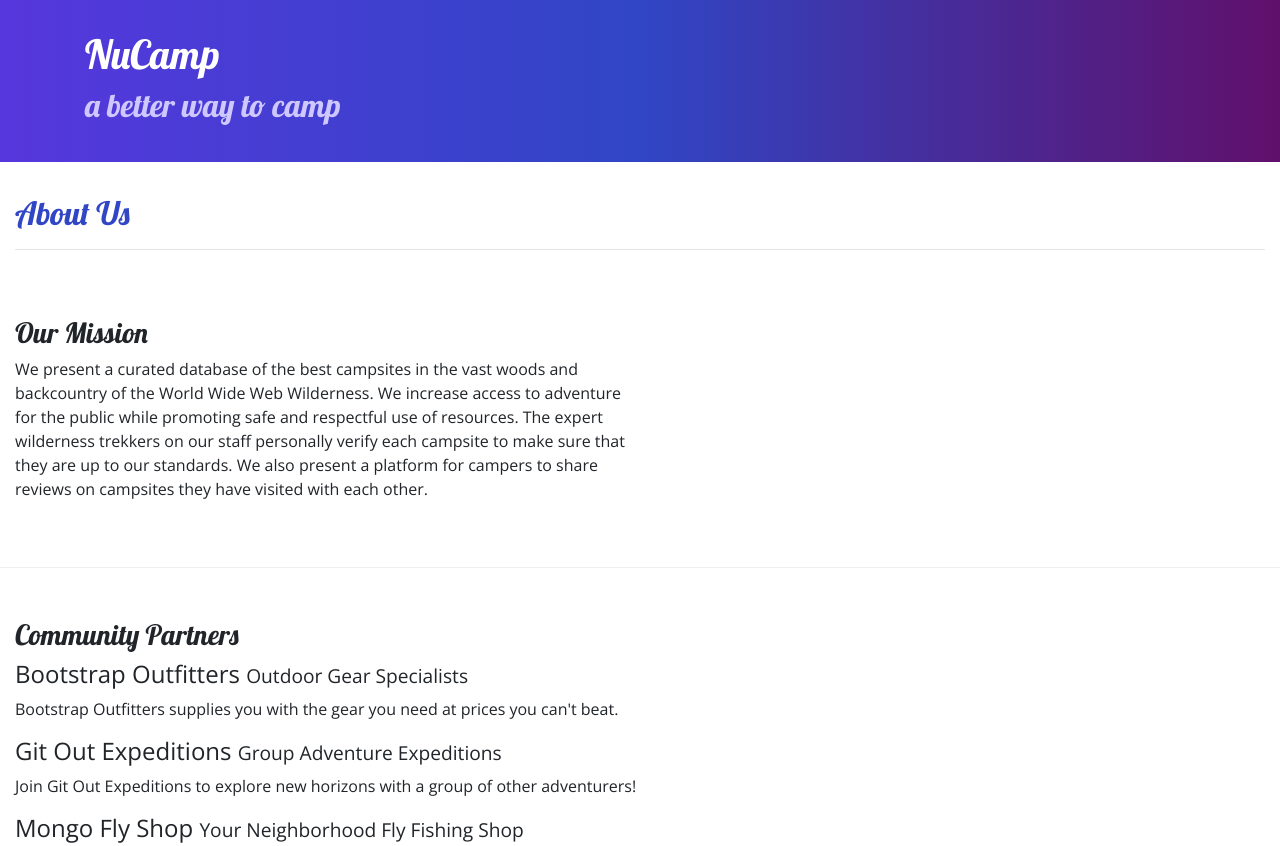
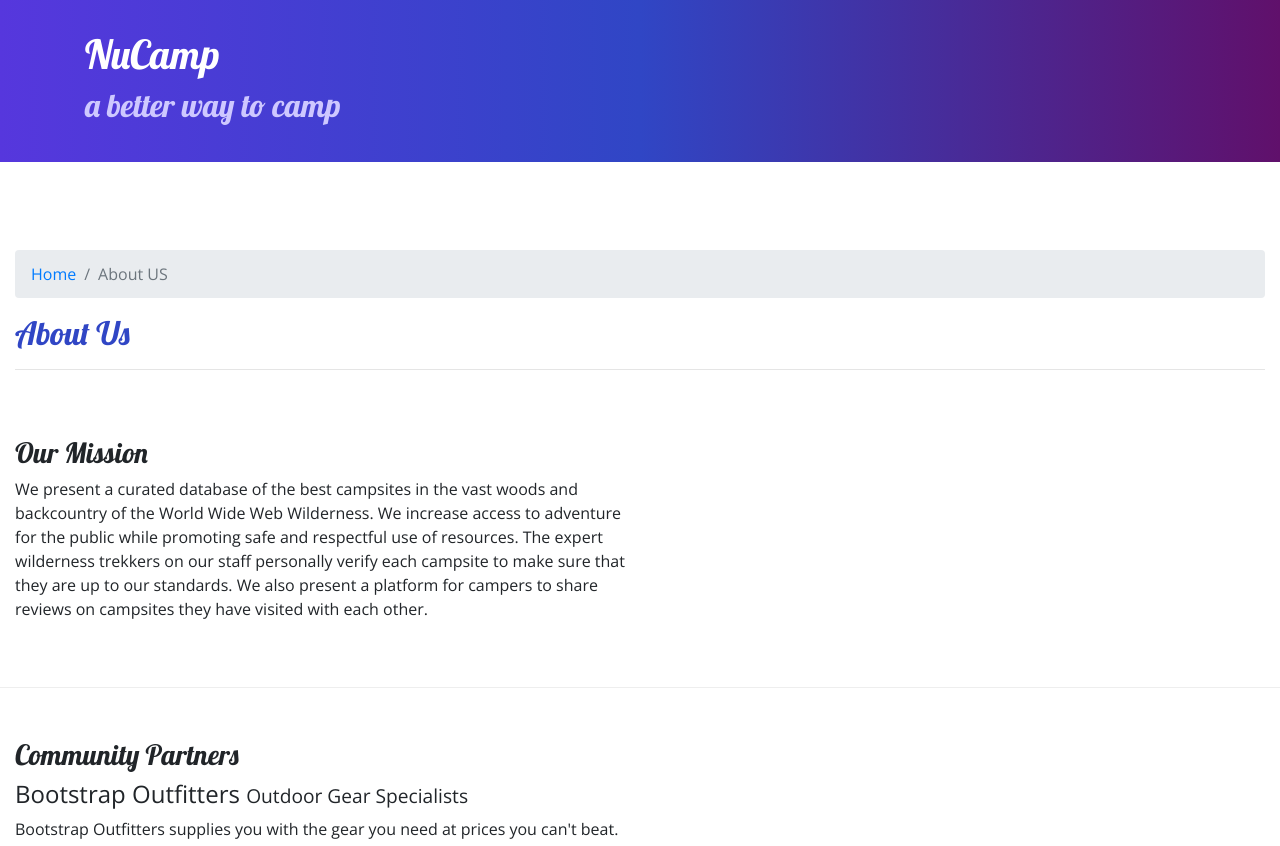
Before and after one commit to roylowe/nucampWebsite, a website: page aboutus.html in a window 1280 px wide. Shown: the top 846 px of the page. Drawn offline with nearby package versions, Linux system fonts and the light colour scheme.

Commit message:
added navigation bar section

```diff
--- a/aboutus.html
+++ b/aboutus.html
@@ -24,10 +24,30 @@
             </div>
         </div>
     </header>
+    <!--Navigation bar section-->
+    <nav class="navbar navbar-expand-sm navbar-dark sticky-top">
+        <div class="container">
+            <button class="navbar-toggler ml-auto" type="button" data-toggle="collapse" data-target="#nucampNavbar">
+                <span class="navbar-toggler-icon"></span>
+            </button>
+            <div class="collapse navbar-collapse" id="nucampNavbar">
+                <ul class="navbar-nav">
+                    <li class="nav-item"><a class="nav-link" href="index.html">Home</a></li>
+                    <li class="nav-item active"><a class="nav-link" href="aboutus.html">About</a></li>
+                    <li class="nav-item"><a class="nav-link" href="#">Sites</a></li>
+                    <li class="nav-item"><a class="nav-link" href="#">Contact</a></li>
+                </ul>
+            </div>
+        </div>
+    </nav>
     <!--bootstrap container for about us section-->
     <div class="container-fluid">
         <div class="row">
             <div class="col">
+                <ol class="breadcrumb">
+                    <li class="breadcrumb-item"><a href="index.html">Home</a></li>
+                    <li class="breadcrumb-item active">About US</li>
+                </ol>
                <h2>About Us</h2>
                <hr />
             </div>
```
